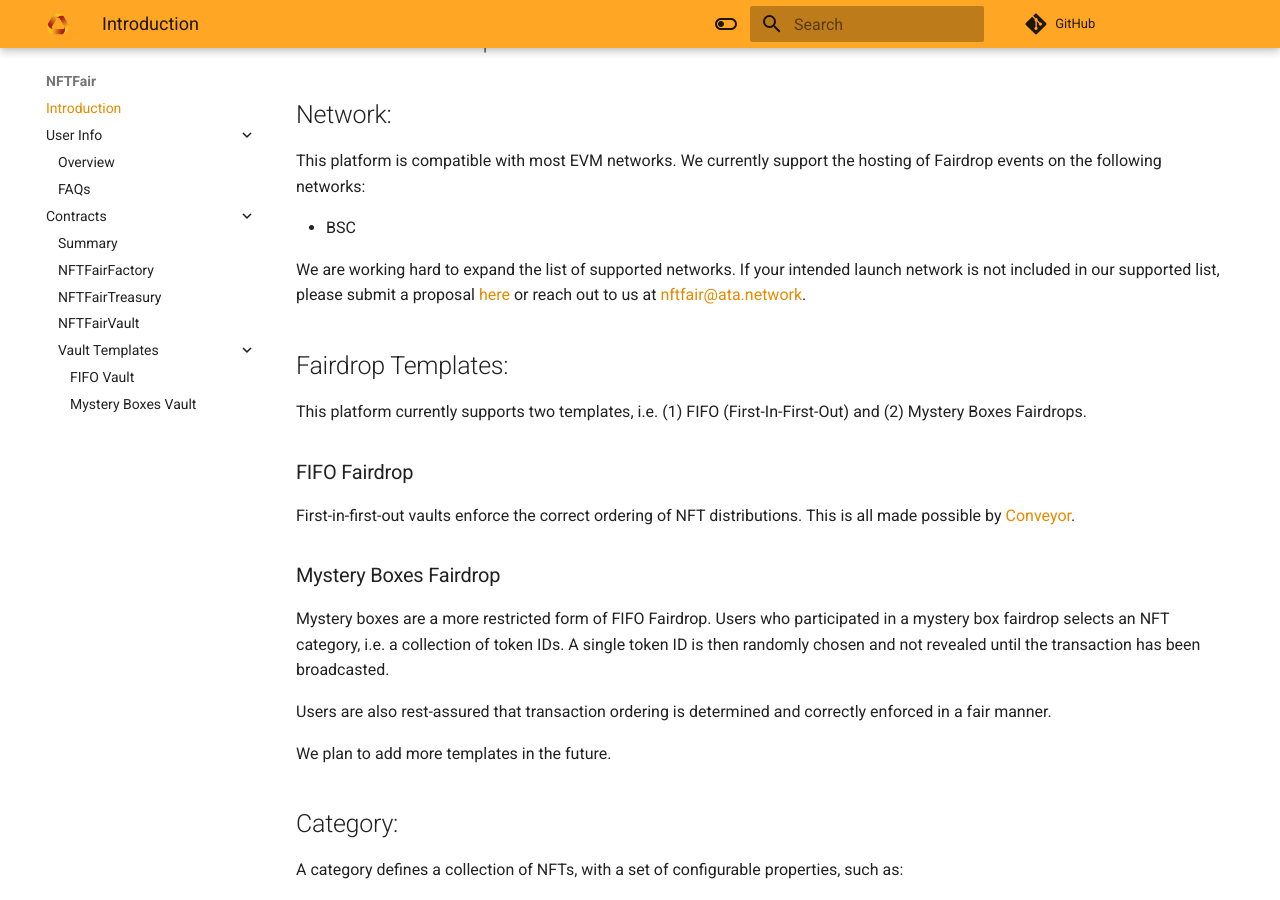
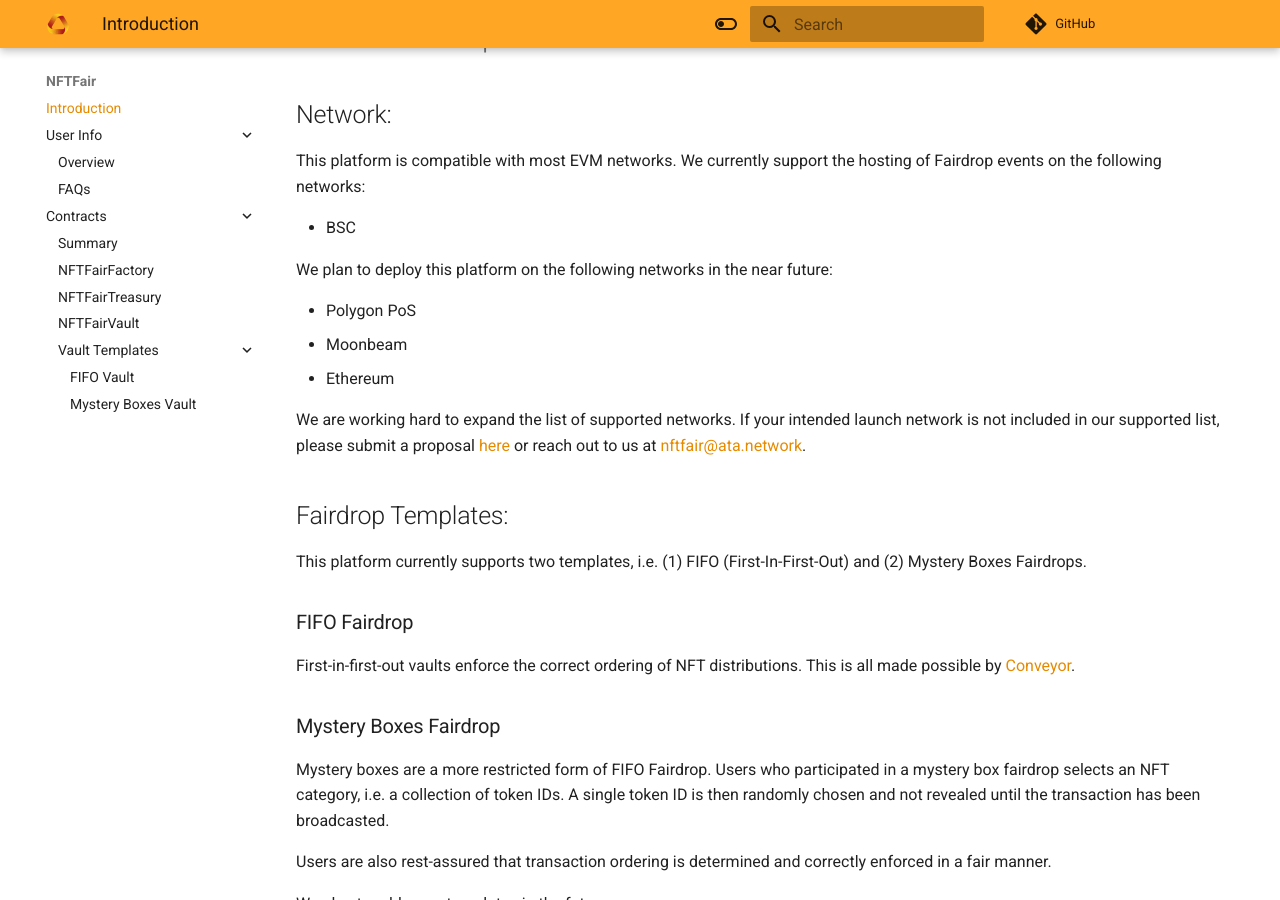
Before and after one commit to automata-network/docs, an MkDocs documentation site: the page built from docs/nftfair/introduction.md, in a window 1280 px wide and 900 px high, scrolled down 305 px. Built offline with MkDocs 1.6.1 and Material for MkDocs 9.7.7, drawn with Linux system fonts in a browser that asks for light colours; nearby versions of some CDN libraries; comment, search, counter and statistics services are not loaded.

Commit message:
additional networks

```diff
--- a/docs/nftfair/introduction.md
+++ b/docs/nftfair/introduction.md
@@ -7,6 +7,12 @@
 This platform is compatible with most EVM networks. We currently support the hosting of Fairdrop events on the following networks:
 
 - BSC
+
+We plan to deploy this platform on the following networks in the near future:
+
+- Polygon PoS
+- Moonbeam
+- Ethereum
 
 We are working hard to expand the list of supported networks. If your intended launch network is not included in our supported list, please submit a proposal [here](https://docs.google.com/forms/d/e/1FAIpQLScU36yLYWuiL3gXVvy7NwvnY-t4JD0u6XUvhTeaogCzQDzQpw/viewform) or reach out to us at [nftfair@ata.network](mailto:nftfair@ata.network).
 
```
